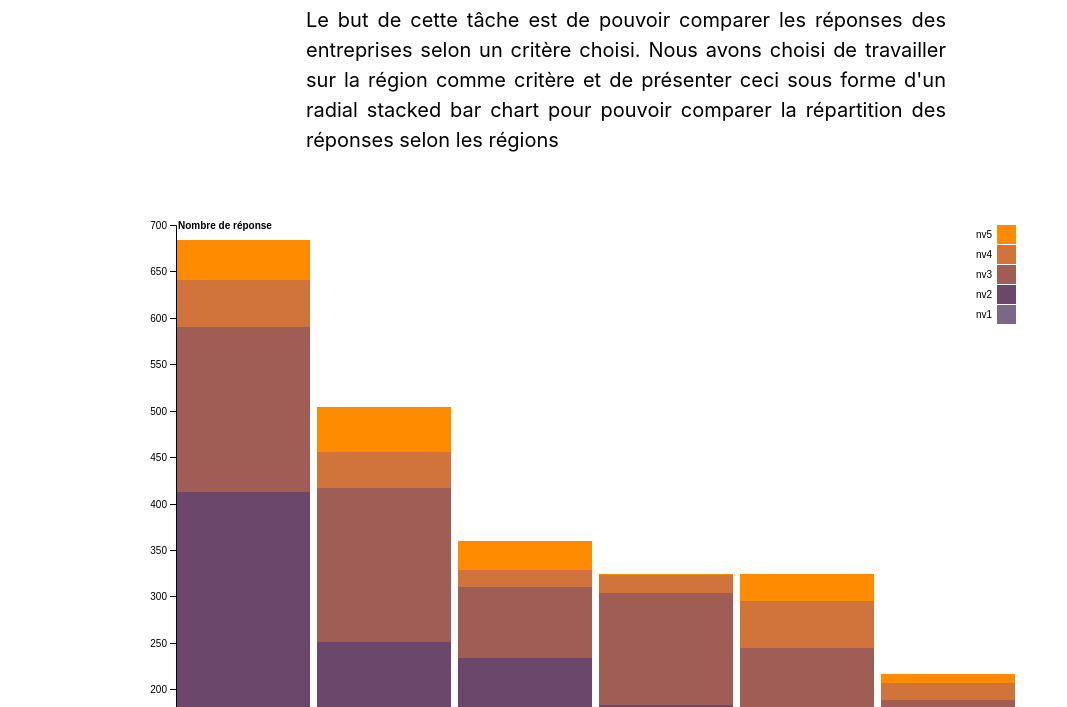
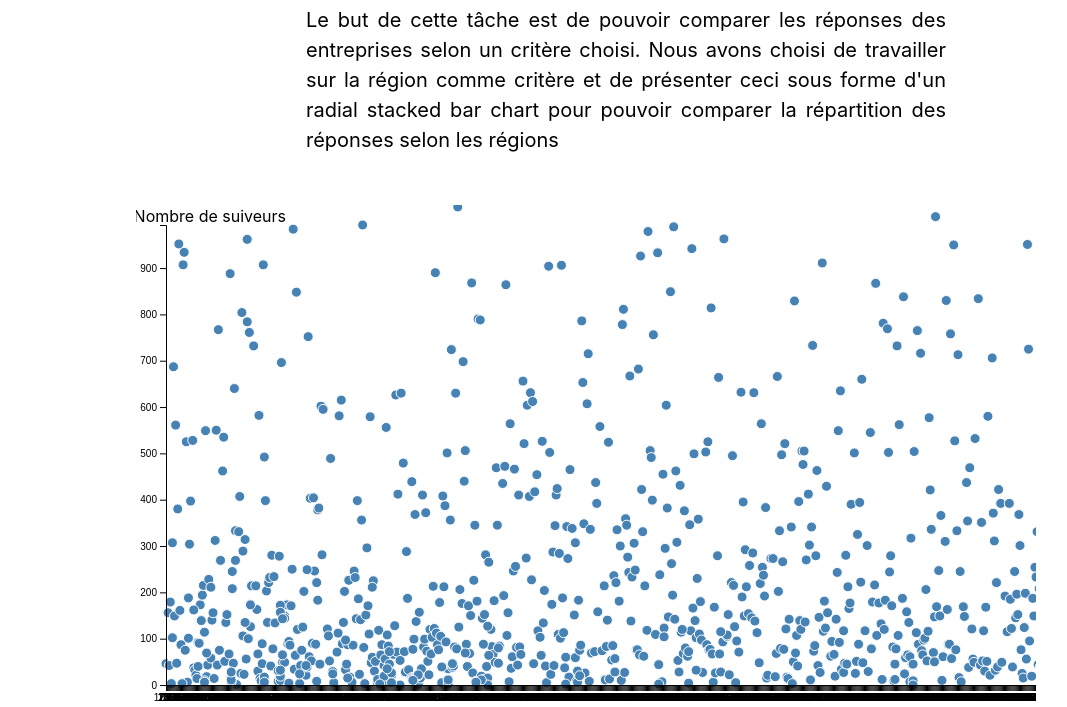
Before and after one commit to Guillaumecabasson/d3js, a plain HTML site: page comparer.html in a window 1280 px wide. Shown: the part 245-952 px from the top of the page, without its empty margins (14-1081 px from the left). Drawn offline with nearby package versions, Linux system fonts and the light colour scheme.

Commit message:
modif html

```diff
--- a/comparer.html
+++ b/comparer.html
@@ -7,7 +7,7 @@
 		<script src="https://d3js.org/d3.v4.min.js"></script>
 		<script src="https://code.jquery.com/jquery-3.4.1.slim.min.js" integrity="sha384-J6qa4849blE2+poT4WnyKhv5vZF5SrPo0iEjwBvKU7imGFAV0wwj1yYfoRSJoZ+n" crossorigin="anonymous"></script>
 		<script src="https://stackpath.bootstrapcdn.com/bootstrap/4.4.1/js/bootstrap.min.js" integrity="sha384-wfSDF2E50Y2D1uUdj0O3uMBJnjuUD4Ih7YwaYd1iqfktj0Uod8GCExl3Og8ifwB6" crossorigin="anonymous"></script>
-        <script src="js/thirdStackedBarChart.js"></script>
+        <script src="js/profils.js"></script>
         <link rel="stylesheet" href="https://stackpath.bootstrapcdn.com/bootstrap/4.4.1/css/bootstrap.min.css" integrity="sha384-Vkoo8x4CGsO3+Hhxv8T/Q5PaXtkKtu6ug5TOeNV6gBiFeWPGFN9MuhOf23Q9Ifjh" crossorigin="anonymous">
 		<link rel="stylesheet" href="css/main.css">
         <title>Visualisation des données</title>
--- a/js/profils.js
+++ b/js/profils.js
@@ -2,7 +2,7 @@
 d3.csv("data/user_profil.csv", function(error, data) {
     var marge = {haut: 20, droite:30, bas:20, gauche: 30};
     var hauteur = 500;
-    var largeur = 900;
+    var largeur = d3.max(data, d => d.nbsuiveurs);
     var xScale = d3.scaleBand().domain(data.map(d => d.nbtweets)).range([marge.gauche, largeur]);
     var yScale = d3.scaleLinear().domain([0, d3.max(data, d => d.nbsuiveurs)]).range([hauteur - marge.bas, marge.haut]);
 
```
